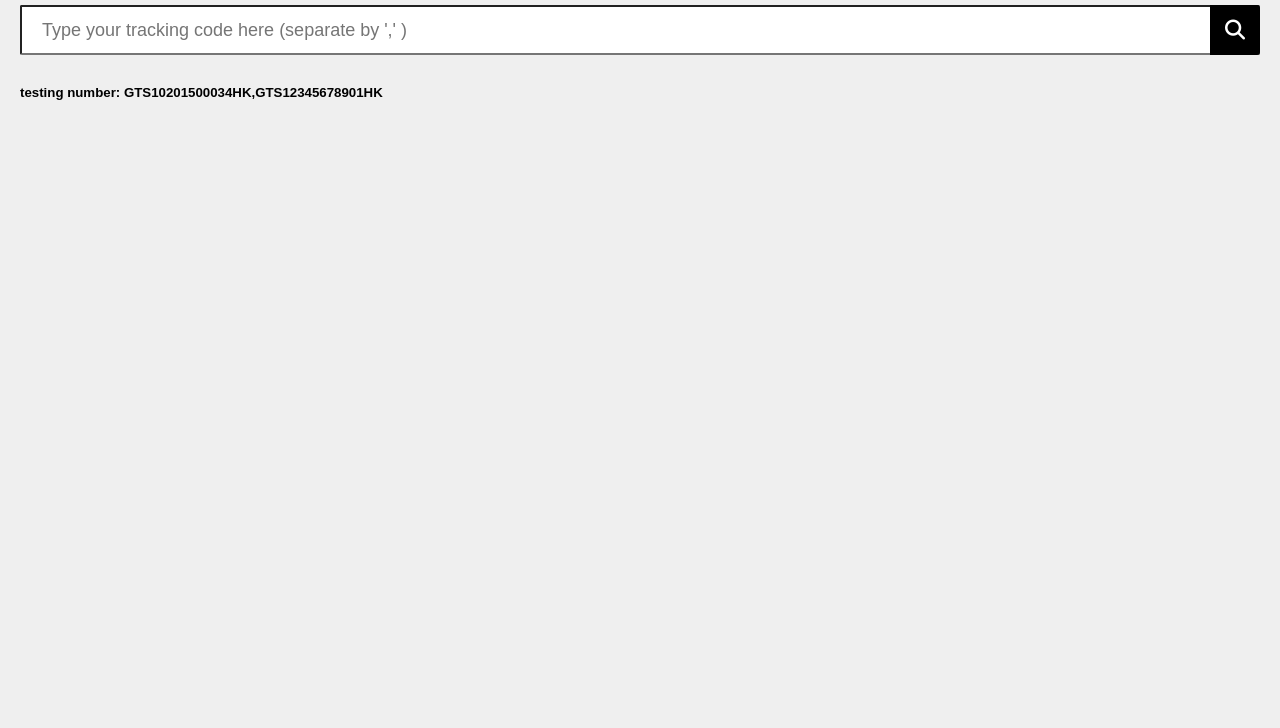
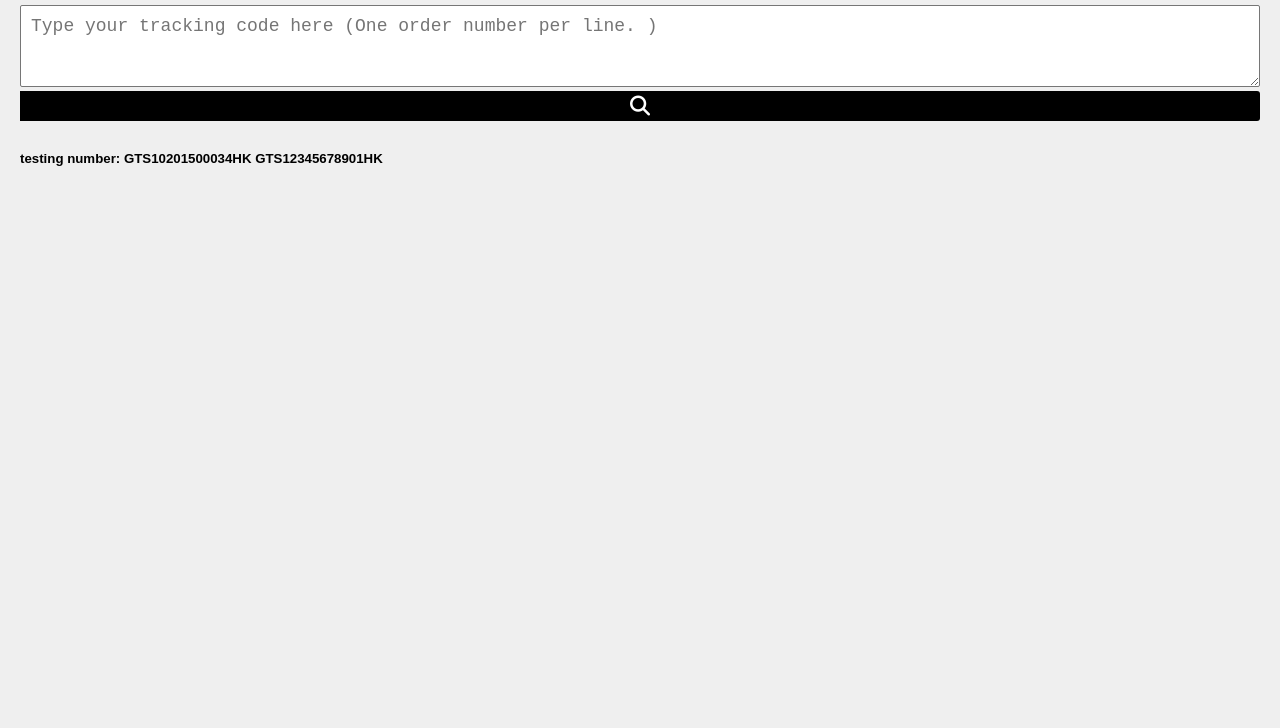
Before and after one commit to terrylinwkMGS/tracking_web, a plain HTML site: page index.html in a window 1280 px wide. Shown: the part 72-800 px from the top of the page. Drawn offline with nearby package versions, Linux system fonts and the light colour scheme.

Commit message:
Update index.html

```diff
--- a/index.html
+++ b/index.html
@@ -40,31 +40,36 @@
         }
 
         .search_wrap .search_box{
-            position: relative;
+            /*position: relative;*/
             width: 100%;
-            height: 50px;
+            /*height: 50px;*/
         }
 
         .search_wrap .search_box .input{
-            position: absolute;
+            /*position: absolute;
             top: 0;
             left: 0;
+            height: 100%;
+            padding: 10px 20px;*/
             width: 100%;
-            height: 100%;
-            padding: 10px 20px;
             border-radius: 2px;
             font-size: 18px;
+
         }
 
         .search_wrap .search_box .btn{
-            position: absolute;
+            /*position: absolute;
             top: 0;
             right: 0;
             width: 50px;
-            height: 100%;
+            height: 100%;*/
+            width: 100%;
+            height: 30px;
             background: black;
             z-index: 1;
             cursor: pointer;
+            text-align: center;
+            padding: 5px;
         }
 
         .search_wrap .search_box .btn:hover{
@@ -72,10 +77,10 @@
         }
 
         .search_wrap .search_box .btn.btn_common .fas{
-            position: absolute;
+            /*position: absolute;
             top: 50%;
             left: 50%;
-            transform: translate(-50%,-50%);
+            transform: translate(-50%,-50%);*/
             color: #fff;
             font-size: 20px;
         }
@@ -87,7 +92,8 @@
         }
 
         .search_wrap.search_wrap_1 .search_box .input {
-            padding-right: 80px;
+         /*   padding-right: 80px;*/
+         padding: 10px;
         }
 
         .data{
@@ -289,14 +295,17 @@
         <!--search bar & button-->
         <div class="search_wrap search_wrap_1">
             <div class="search_box">
-                <input type="search" name="" class="input searchapi" placeholder="Type your tracking code here (separate by ',' )" id="userInput">
+                <!--<input type="search" name="" class="input searchapi" placeholder="Type your tracking code here (separate by ',' )" id="userInput">-->
+
+                <textarea class="input searchapi" rows="3" placeholder="Type your tracking code here (One order number per line. )" id="userInput"></textarea>
+
                 <div class="btn btn_common" id="btnFetch">
                     <i class="fas fa-search"></i>
                 </div>
             </div>
         </div>
 
-        <h5>testing number:  GTS10201500034HK,GTS12345678901HK</h5>
+        <h5>testing number:  GTS10201500034HK   GTS12345678901HK</h5>
         <div id="result_container" class="result_container">
 
         </div>
@@ -326,7 +335,12 @@
             var __lang = "zh-TW"; //  en-US, zh_CN, zh-TW
 
             var userInput1 = document.getElementById("userInput").value;
-            var userInput = userInput1.split(",");
+            //var userInput = userInput1.split(",");
+            //var userInput = userInput1.split('\n');
+            var userInput = userInput1.split(/\n/);
+
+
+                //$.each($('#data').val().split(\n/), function(i, line){
 
 
             for (var a = 0; a < userInput.length; a++){
```
